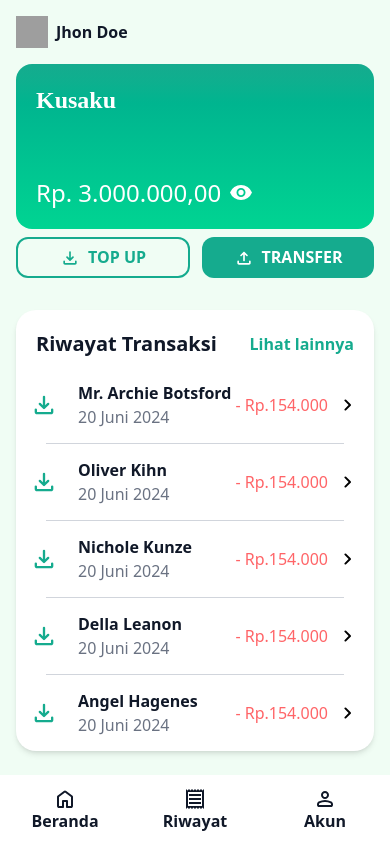
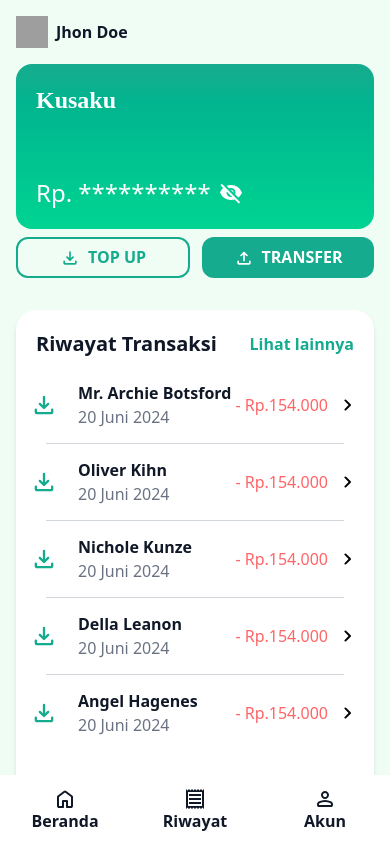
Before and after one commit to AdkhaWildan/e-wallet, a website: page pages/dashboard.html in a window 390 px wide. Both pictures are taken after a click on the button 241 px from the left and 193 px from the top of the page. Drawn offline with Linux system fonts and the light colour scheme; grey boxes are pictures that could not be loaded; a web font is replaced by a local one.

Commit message:
Page Dashboard: Add visibility button

```diff
--- /dev/null
+++ b/assets/js/main.js
@@ -0,0 +1,22 @@
+// Visibility Button
+
+function toggle(balance, button) {
+  if (balance.dataset.showBalance === 'true') {
+    balance.dataset.showBalance = 'false';
+    balance.innerText = 'Rp. **********';
+    button.classList.remove('icon-[material-symbols--visibility]');
+    button.classList.add('icon-[material-symbols--visibility-off]');
+  } else {
+    balance.dataset.showBalance = 'true';
+    balance.innerText = balance.dataset.balanceValue;
+    button.classList.remove('icon-[material-symbols--visibility-off]');
+    button.classList.add('icon-[material-symbols--visibility]');
+  }
+}
+
+const balance = document.querySelector('#balance');
+const eyeBtn = document.querySelector('#visibilityButton');
+
+eyeBtn.addEventListener('click', function () {
+  toggle(balance, this);
+});
--- a/pages/dashboard.html
+++ b/pages/dashboard.html
@@ -45,8 +45,14 @@
             >
               <h1 class="font-brand text-2xl font-bold">Kusaku</h1>
               <h2 class="flex items-center gap-2 text-2xl font-medium">
-                <span>Rp. 3.000.000,00</span>
+                <span
+                  data-balance-value="Rp. 53.000.000,00"
+                  data-show-balance="true"
+                  id="balance"
+                  >Rp. 53.000.000,00</span
+                >
                 <button
+                  id="visibilityButton"
                   type="button"
                   class="icon-[material-symbols--visibility] text-md"
                 ></button>
@@ -85,7 +91,7 @@
           <!-- End Card Blance + Action -->
 
           <!-- Card Transaction -->
-          <div class="rounded-[20px] bg-white p-2.5 shadow-md">
+          <div class="rounded-[20px] bg-white p-2.5 pb-[80px] shadow-md">
             <!-- Card Header -->
             <div class="mb-2 flex items-center justify-between p-2.5">
               <p class="text-sm font-semibold text-gray-900">
@@ -317,5 +323,7 @@
       </div>
       <!-- End Navbar -->
     </div>
+
+    <script src="../assets/js/main.js"></script>
   </body>
 </html>
```
Also changed, not shown: assets/css/main.css.
